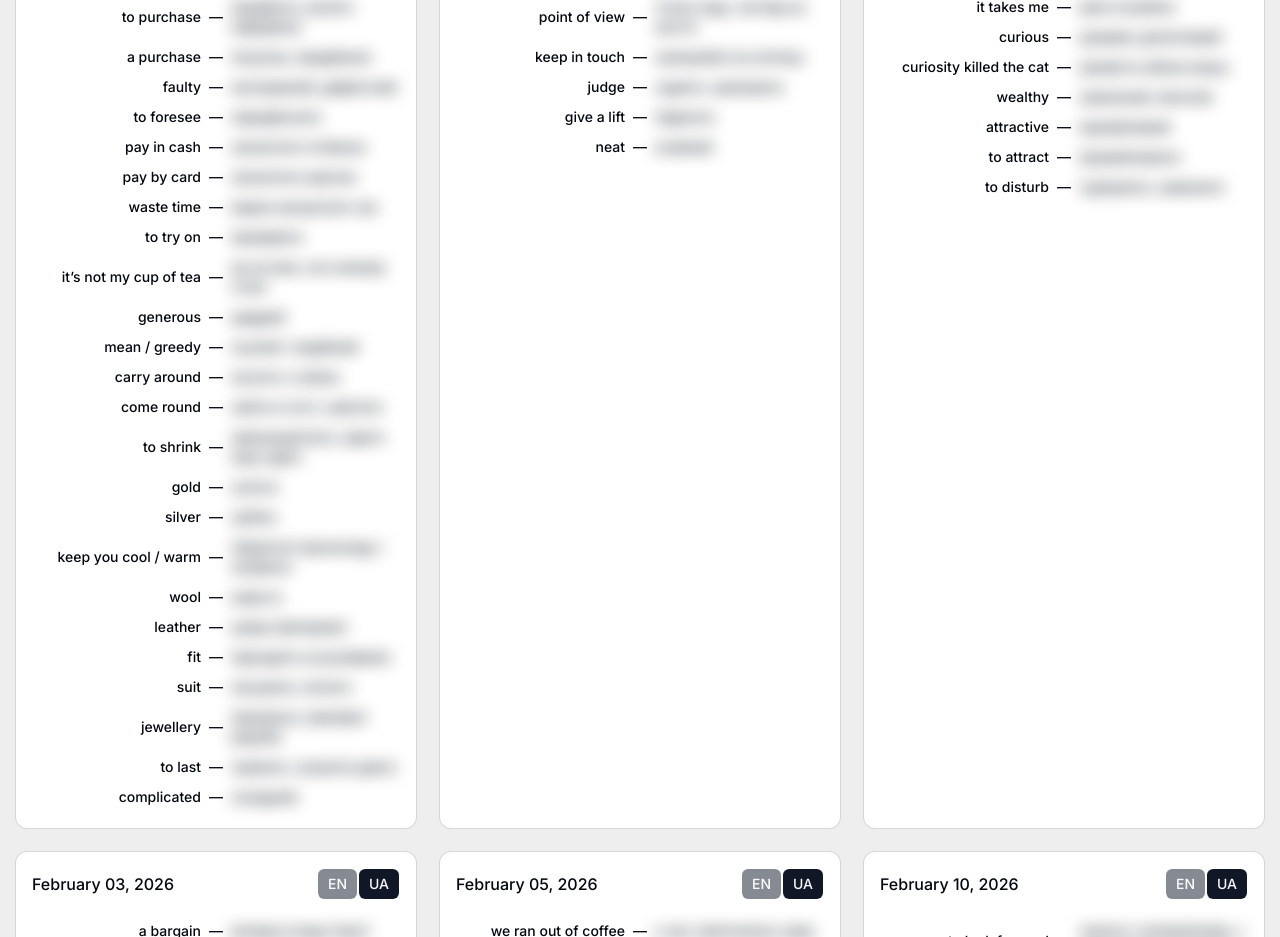
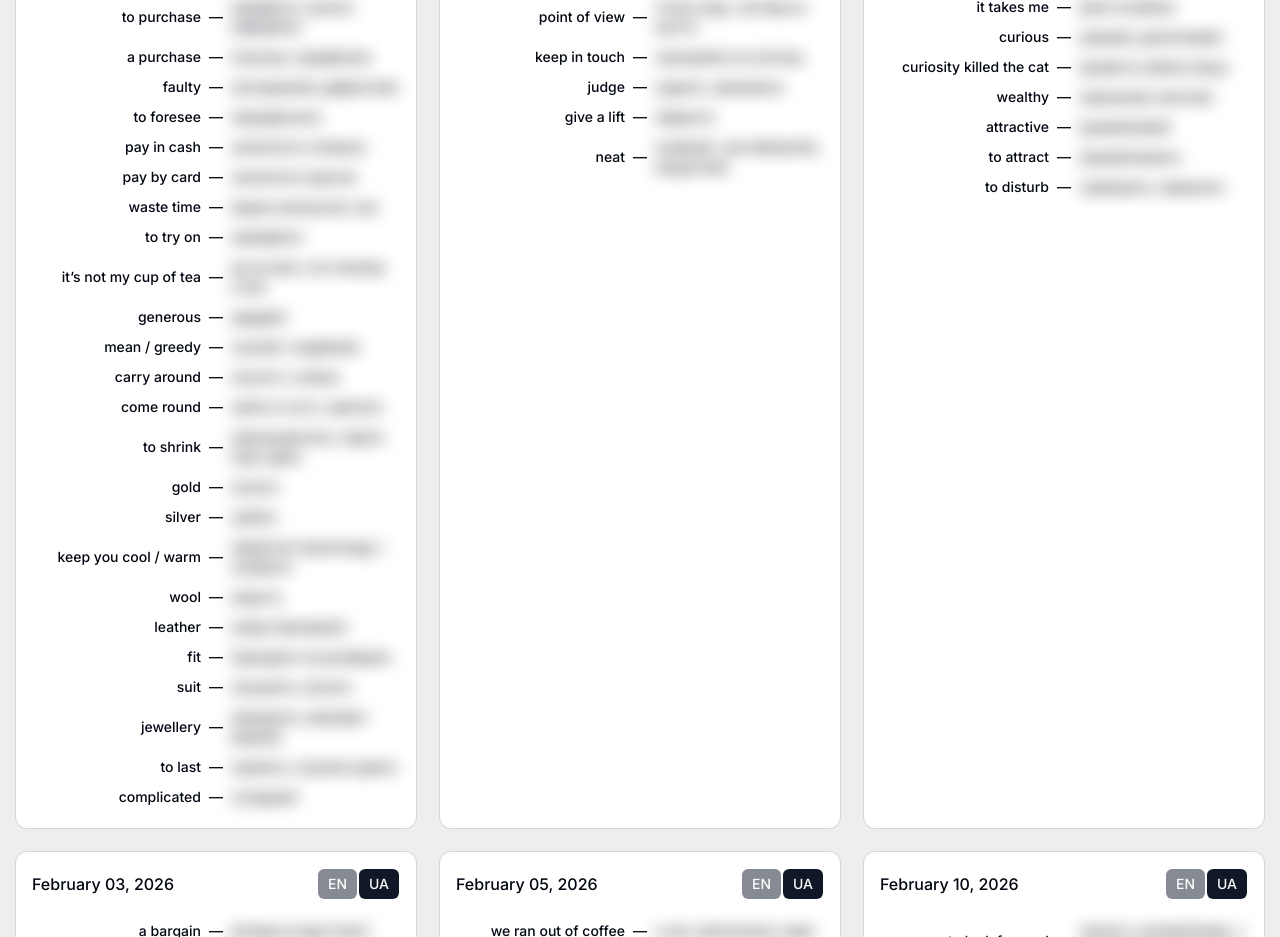
Before and after one commit to iSefero/English-helper, a Next.js app: page /words in a window 1280 px wide. Shown: the part 2080-3017 px from the top of the page. Built offline with nearby package versions, Linux system fonts and the light colour scheme.

Commit message:
fix words

```diff
--- a/views/Words/words.tsx
+++ b/views/Words/words.tsx
@@ -1782,7 +1782,7 @@ export const lessons = [
       },
       {
         term: "neat",
-        translation: "охайний",
+        translation: "охайний, чистий(напої), акуратний",
         examples: [
           <span>
             She keeps her desk very <strong>neat</strong>.
```
